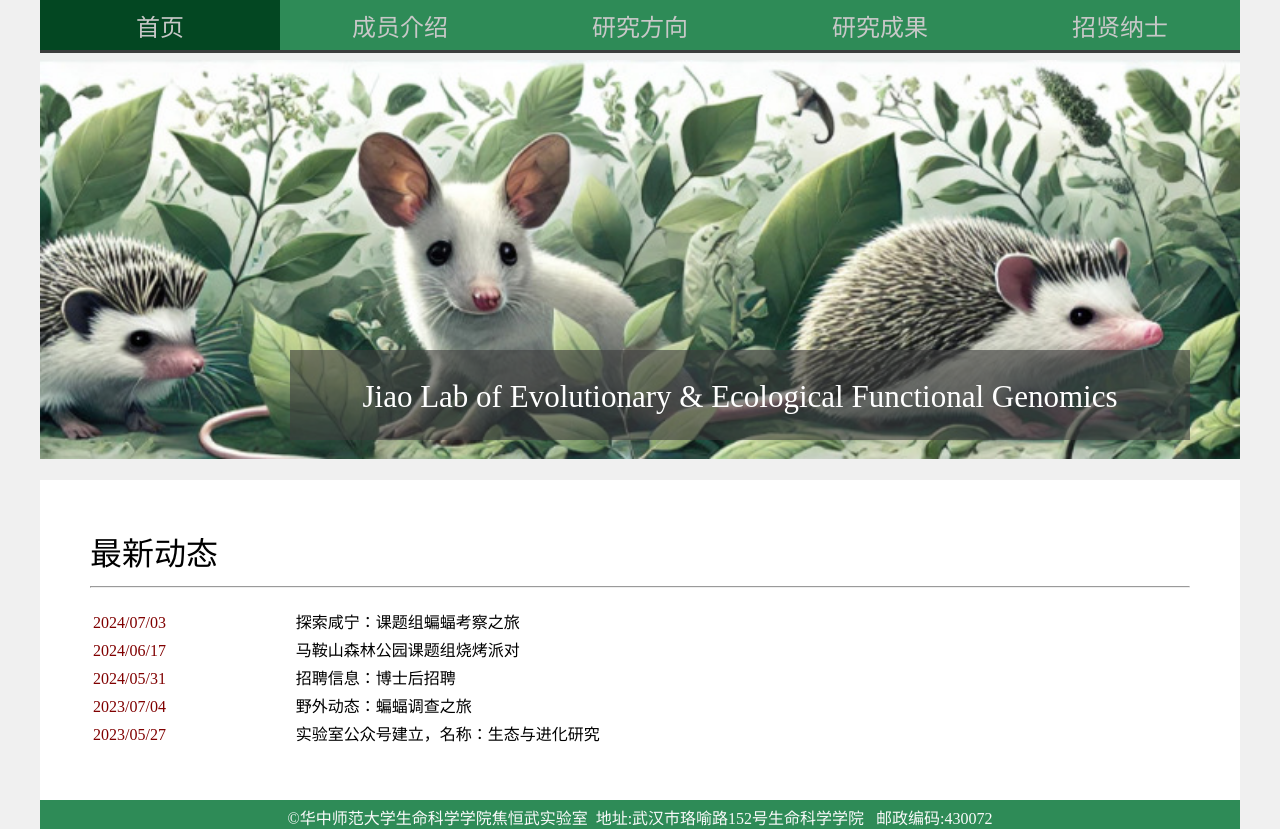
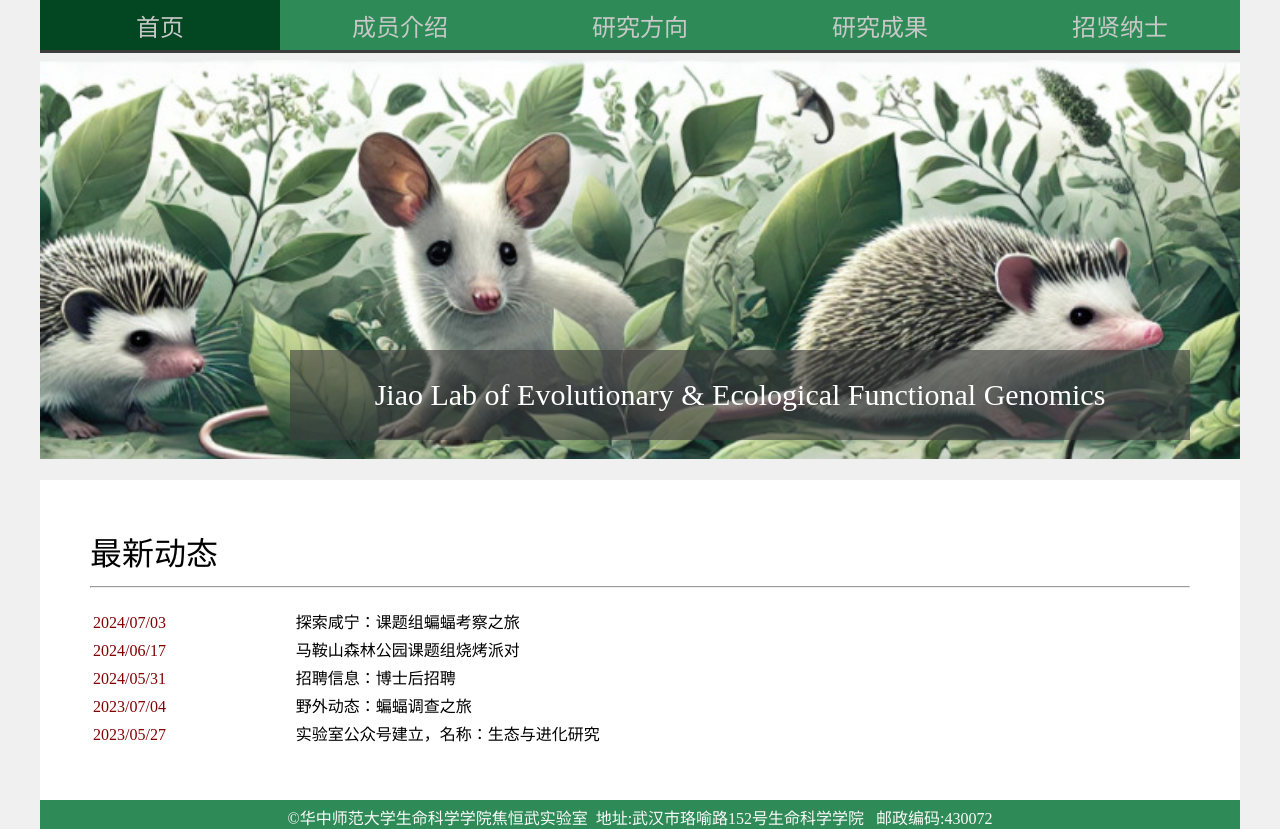
Before and after one commit to ccnu-cls/Jiaolab, a plain HTML site: page index.html in a window 1280 px wide. Drawn offline with Linux system fonts and the light colour scheme.

Commit message:
Update website content

```diff
--- a/index.html
+++ b/index.html
@@ -68,7 +68,7 @@
 
 
     <div class="f_title1">
-        <div class="title2">Jiao Lab of Evolutionary & Ecological Functional Genomics</div>
+        <div class="title1" style="font-size: 30px; line-height: 300%;">Jiao Lab of Evolutionary & Ecological Functional Genomics</div>
     </div>
 
 <!--   <div class="f_container1" style="top:490px">
--- a/styles/context.css
+++ b/styles/context.css
@@ -38,16 +38,6 @@
     line-height: 200%;
     color: rgb(255, 255, 255)
 }
-.title2 {
-    height: 90px;
-    background-color: rgba(60, 60, 60, 0.60);
-    font-family: myBold;
-    font-size: 31px;
-    text-align: center;
-    line-height: 300%;
-    color: rgb(255, 255, 255)
-}
-
 .subtitle1 {
     width: 1100px;
     font-family: myBold;
```
